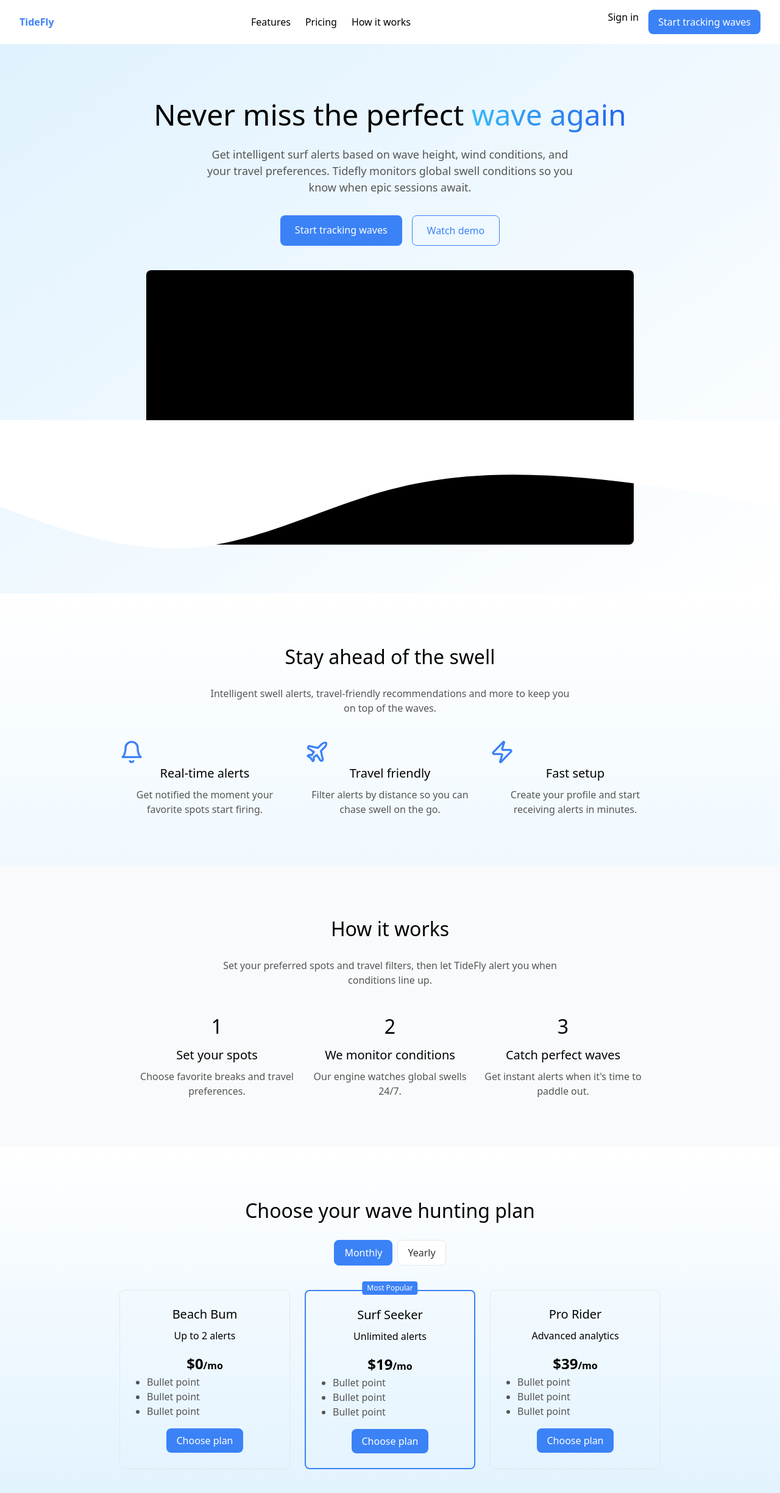
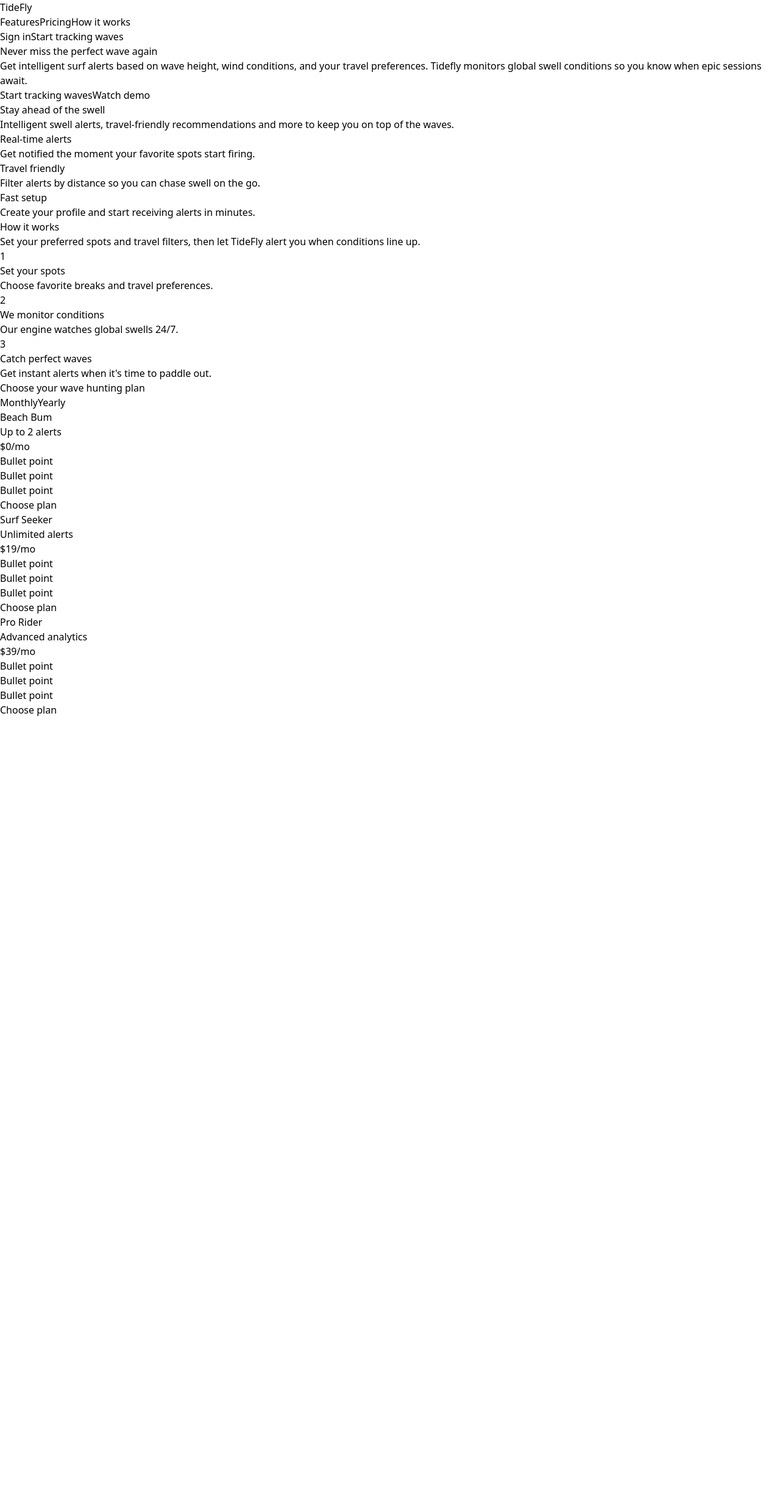
Before and after one commit to arincon000/TideFly, a Next.js app in the folder vercel-app/: page / in a window 1280 px wide. Shown: the top 2448 px of the page at 61% size. After the commit the page ends 1176 px from the top, so only its background shows below. Built offline with nearby package versions, Linux system fonts and the light colour scheme.

Commit message:
chore: simplify landing page

```diff
--- a/vercel-app/app/page.tsx
+++ b/vercel-app/app/page.tsx
@@ -1,425 +1,126 @@
 "use client";
 
 import { useState } from "react";
-import { Bell, Plane, Zap } from "lucide-react";
 
 export default function LandingPage() {
   const [billing, setBilling] = useState<"monthly" | "yearly">("monthly");
 
   return (
     <div>
-      <nav
-        style={{
-          display: "flex",
-          justifyContent: "space-between",
-          alignItems: "center",
-          padding: "16px 32px",
-        }}
-      >
-        <div style={{ fontWeight: 700, color: "#3b82f6" }}>TideFly</div>
-        <div style={{ display: "flex", gap: 24 }}>
+      <nav>
+        <div>TideFly</div>
+        <div>
           <a href="#features">Features</a>
           <a href="#pricing">Pricing</a>
           <a href="#how">How it works</a>
         </div>
-        <div style={{ display: "flex", gap: 16 }}>
-          <a href="/auth?view=sign_in" style={{ textDecoration: "none" }}>
-            Sign in
-          </a>
-          <a
-            href="/auth?view=sign_up"
-            style={{
-              padding: "8px 16px",
-              background: "#3b82f6",
-              color: "white",
-              borderRadius: 8,
-              textDecoration: "none",
-            }}
-          >
-            Start tracking waves
-          </a>
+        <div>
+          <a href="/auth?view=sign_in">Sign in</a>
+          <a href="/auth?view=sign_up">Start tracking waves</a>
         </div>
       </nav>
-      <main
-        style={{
-          textAlign: "center",
-          padding: "80px 16px",
-          background: "linear-gradient(to bottom right,#e0f2fe,#ffffff)",
-          position: "relative",
-        }}
-      >
-        <h1 style={{ fontSize: 48, marginBottom: 16 }}>
-          Never miss the perfect
-          <span
-            style={{
-              background: "linear-gradient(to right,#38bdf8,#2563eb)",
-              WebkitBackgroundClip: "text",
-              color: "transparent",
-            }}
-          >
-            {" "}wave again
-          </span>
-        </h1>
-        <p
-          style={{
-            maxWidth: 600,
-            margin: "0 auto 32px",
-            color: "#555",
-            fontSize: 18,
-          }}
-        >
-          Get intelligent surf alerts based on wave height, wind conditions, and
-          your travel preferences. Tidefly monitors global swell conditions so
-          you know when epic sessions await.
+      <main>
+        <h1>Never miss the perfect wave again</h1>
+        <p>
+          Get intelligent surf alerts based on wave height, wind conditions,
+          and your travel preferences. Tidefly monitors global swell
+          conditions so you know when epic sessions await.
         </p>
-        <div
-          style={{
-            display: "flex",
-            justifyContent: "center",
-            gap: 16,
-            marginBottom: 40,
-          }}
-        >
-          <a
-            href="/auth?view=sign_up"
-            style={{
-              padding: "12px 24px",
-              background: "#3b82f6",
-              color: "white",
-              borderRadius: 8,
-              textDecoration: "none",
-            }}
-          >
-            Start tracking waves
-          </a>
-          <a
-            href="#"
-            style={{
-              padding: "12px 24px",
-              border: "1px solid #3b82f6",
-              color: "#3b82f6",
-              borderRadius: 8,
-              textDecoration: "none",
-            }}
-          >
-            Watch demo
-          </a>
+        <div>
+          <a href="/auth?view=sign_up">Start tracking waves</a>
+          <a href="#">Watch demo</a>
         </div>
-        <div
-          style={{
-            maxWidth: 800,
-            margin: "0 auto",
-            aspectRatio: "16 / 9",
-            background: "#000",
-            borderRadius: 8,
-          }}
-        ></div>
-        <svg
-          viewBox="0 0 1440 320"
-          style={{ position: "absolute", bottom: 0, left: 0, width: "100%" }}
-        >
-          <path
-            fill="#ffffff"
-            d="M0,160L60,181.3C120,203,240,245,360,234.7C480,224,600,160,720,128C840,96,960,96,1080,106.7C1200,117,1320,139,1380,149.3L1440,160L1440,0L1380,0C1320,0,1200,0,1080,0C960,0,840,0,720,0C600,0,480,0,360,0C240,0,120,0,60,0L0,0Z"
-          ></path>
-        </svg>
       </main>
-      <section
-        id="features"
-        style={{
-          padding: "80px 16px",
-          background: "linear-gradient(to bottom,#ffffff,#f0f9ff)",
-        }}
-      >
-        <h2 style={{ textAlign: "center", fontSize: 32, marginBottom: 24 }}>
-          Stay ahead of the swell
-        </h2>
-        <p
-          style={{
-            textAlign: "center",
-            maxWidth: 600,
-            margin: "0 auto 40px",
-            color: "#555",
-          }}
-        >
-          Intelligent swell alerts, travel-friendly recommendations and more to
-          keep you on top of the waves.
+      <section id="features">
+        <h2>Stay ahead of the swell</h2>
+        <p>
+          Intelligent swell alerts, travel-friendly recommendations and more
+          to keep you on top of the waves.
         </p>
-        <div
-          style={{
-            display: "flex",
-            justifyContent: "center",
-            gap: 24,
-            flexWrap: "wrap",
-          }}
-        >
-          <div style={{ width: 280, textAlign: "center" }}>
-            <Bell size={40} color="#3b82f6" />
-            <h3 style={{ fontSize: 20, marginBottom: 8 }}>Real-time alerts</h3>
-            <p style={{ color: "#555" }}>
-              Get notified the moment your favorite spots start firing.
-            </p>
+        <div>
+          <div>
+            <h3>Real-time alerts</h3>
+            <p>Get notified the moment your favorite spots start firing.</p>
           </div>
-          <div style={{ width: 280, textAlign: "center" }}>
-            <Plane size={40} color="#3b82f6" />
-            <h3 style={{ fontSize: 20, marginBottom: 8 }}>Travel friendly</h3>
-            <p style={{ color: "#555" }}>
-              Filter alerts by distance so you can chase swell on the go.
-            </p>
+          <div>
+            <h3>Travel friendly</h3>
+            <p>Filter alerts by distance so you can chase swell on the go.</p>
           </div>
-          <div style={{ width: 280, textAlign: "center" }}>
-            <Zap size={40} color="#3b82f6" />
-            <h3 style={{ fontSize: 20, marginBottom: 8 }}>Fast setup</h3>
-            <p style={{ color: "#555" }}>
-              Create your profile and start receiving alerts in minutes.
-            </p>
+          <div>
+            <h3>Fast setup</h3>
+            <p>Create your profile and start receiving alerts in minutes.</p>
           </div>
         </div>
       </section>
-      <section
-        id="how"
-        style={{ padding: "80px 16px", background: "#f8fafc" }}
-      >
-        <h2 style={{ textAlign: "center", fontSize: 32, marginBottom: 24 }}>
-          How it works
-        </h2>
-        <p
-          style={{ textAlign: "center", maxWidth: 600, margin: "0 auto 40px", color: "#555" }}
-        >
-          Set your preferred spots and travel filters, then let TideFly alert you
-          when conditions line up.
+      <section id="how">
+        <h2>How it works</h2>
+        <p>
+          Set your preferred spots and travel filters, then let TideFly alert
+          you when conditions line up.
         </p>
-        <div
-          style={{
-            display: "flex",
-            justifyContent: "center",
-            gap: 24,
-            flexWrap: "wrap",
-          }}
-        >
-          <div style={{ width: 260, textAlign: "center" }}>
-            <div style={{ fontSize: 32, marginBottom: 8 }}>1</div>
-            <h3 style={{ fontSize: 20, marginBottom: 8 }}>Set your spots</h3>
-            <p style={{ color: "#555" }}>
-              Choose favorite breaks and travel preferences.
-            </p>
+        <div>
+          <div>
+            <div>1</div>
+            <h3>Set your spots</h3>
+            <p>Choose favorite breaks and travel preferences.</p>
           </div>
-          <div style={{ width: 260, textAlign: "center" }}>
-            <div style={{ fontSize: 32, marginBottom: 8 }}>2</div>
-            <h3 style={{ fontSize: 20, marginBottom: 8 }}>We monitor conditions</h3>
-            <p style={{ color: "#555" }}>
-              Our engine watches global swells 24/7.
-            </p>
+          <div>
+            <div>2</div>
+            <h3>We monitor conditions</h3>
+            <p>Our engine watches global swells 24/7.</p>
           </div>
-          <div style={{ width: 260, textAlign: "center" }}>
-            <div style={{ fontSize: 32, marginBottom: 8 }}>3</div>
-            <h3 style={{ fontSize: 20, marginBottom: 8 }}>Catch perfect waves</h3>
-            <p style={{ color: "#555" }}>
-              Get instant alerts when it's time to paddle out.
-            </p>
+          <div>
+            <div>3</div>
+            <h3>Catch perfect waves</h3>
+            <p>Get instant alerts when it's time to paddle out.</p>
           </div>
         </div>
       </section>
-      <section
-        id="pricing"
-        style={{
-          padding: "80px 16px",
-          background: "linear-gradient(to top,#e0f2fe,#ffffff)",
-        }}
-      >
-        <h2 style={{ textAlign: "center", fontSize: 32, marginBottom: 24 }}>
-          Choose your wave hunting plan
-        </h2>
-        <div
-          style={{
-            display: "flex",
-            justifyContent: "center",
-            gap: 8,
-            marginBottom: 40,
-          }}
-        >
-          <button
-            onClick={() => setBilling("monthly")}
-            style={{
-              padding: "8px 16px",
-              borderRadius: 8,
-              border:
-                billing === "monthly" ? "1px solid #3b82f6" : "1px solid #e5e7eb",
-              background: billing === "monthly" ? "#3b82f6" : "white",
-              color: billing === "monthly" ? "white" : "#333",
-            }}
-          >
-            Monthly
-          </button>
-          <button
-            onClick={() => setBilling("yearly")}
-            style={{
-              padding: "8px 16px",
-              borderRadius: 8,
-              border:
-                billing === "yearly" ? "1px solid #3b82f6" : "1px solid #e5e7eb",
-              background: billing === "yearly" ? "#3b82f6" : "white",
-              color: billing === "yearly" ? "white" : "#333",
-            }}
-          >
-            Yearly
-          </button>
+      <section id="pricing">
+        <h2>Choose your wave hunting plan</h2>
+        <div>
+          <button onClick={() => setBilling("monthly")}>Monthly</button>
+          <button onClick={() => setBilling("yearly")}>Yearly</button>
         </div>
-        <div
-          style={{
-            display: "flex",
-            justifyContent: "center",
-            gap: 24,
-            flexWrap: "wrap",
-          }}
-        >
-          <div
-            style={{
-              border: "1px solid #e5e7eb",
-              borderRadius: 8,
-              padding: 24,
-              width: 280,
-              textAlign: "center",
-            }}
-          >
-            <h3 style={{ fontSize: 20, marginBottom: 8 }}>Beach Bum</h3>
-            <p style={{ marginBottom: 16 }}>Up to 2 alerts</p>
-            <p style={{ fontSize: 24, fontWeight: 600 }}>
-              ${billing === "monthly" ? "0" : "0"}
-              <span style={{ fontSize: 16 }}>
-                /{billing === "monthly" ? "mo" : "yr"}
-              </span>
+        <div>
+          <div>
+            <h3>Beach Bum</h3>
+            <p>Up to 2 alerts</p>
+            <p>
+              ${billing === "monthly" ? "0" : "0"}/{billing === "monthly" ? "mo" : "yr"}
             </p>
-            <ul
-              style={{
-                textAlign: "left",
-                listStyle: "disc",
-                paddingLeft: 20,
-                color: "#555",
-              }}
-            >
+            <ul>
               <li>Bullet point</li>
               <li>Bullet point</li>
               <li>Bullet point</li>
             </ul>
-            <a
-              href="/auth?view=sign_up"
-              style={{
-                marginTop: 16,
-                display: "inline-block",
-                padding: "8px 16px",
-                background: "#3b82f6",
-                color: "white",
-                borderRadius: 8,
-                textDecoration: "none",
-              }}
-            >
-              Choose plan
-            </a>
+            <a href="/auth?view=sign_up">Choose plan</a>
           </div>
-          <div
-            style={{
-              position: "relative",
-              border: "2px solid #3b82f6",
-              borderRadius: 8,
-              padding: 24,
-              width: 280,
-              textAlign: "center",
-            }}
-          >
-            <div
-              style={{
-                position: "absolute",
-                top: -16,
-                left: "50%",
-                transform: "translateX(-50%)",
-                background: "#3b82f6",
-                color: "white",
-                padding: "2px 8px",
-                borderRadius: 4,
-                fontSize: 12,
-              }}
-            >
-              Most Popular
-            </div>
-            <h3 style={{ fontSize: 20, marginBottom: 8 }}>Surf Seeker</h3>
-            <p style={{ marginBottom: 16 }}>Unlimited alerts</p>
-            <p style={{ fontSize: 24, fontWeight: 600 }}>
-              ${billing === "monthly" ? "19" : "190"}
-              <span style={{ fontSize: 16 }}>
-                /{billing === "monthly" ? "mo" : "yr"}
-              </span>
+          <div>
+            <h3>Surf Seeker</h3>
+            <p>Unlimited alerts</p>
+            <p>
+              ${billing === "monthly" ? "19" : "190"}/{billing === "monthly" ? "mo" : "yr"}
             </p>
-            <ul
-              style={{
-                textAlign: "left",
-                listStyle: "disc",
-                paddingLeft: 20,
-                color: "#555",
-              }}
-            >
+            <ul>
               <li>Bullet point</li>
               <li>Bullet point</li>
               <li>Bullet point</li>
             </ul>
-            <a
-              href="/auth?view=sign_up"
-              style={{
-                marginTop: 16,
-                display: "inline-block",
-                padding: "8px 16px",
-                background: "#3b82f6",
-                color: "white",
-                borderRadius: 8,
-                textDecoration: "none",
-              }}
-            >
-              Choose plan
-            </a>
+            <a href="/auth?view=sign_up">Choose plan</a>
           </div>
-          <div
-            style={{
-              border: "1px solid #e5e7eb",
-              borderRadius: 8,
-              padding: 24,
-              width: 280,
-              textAlign: "center",
-            }}
-          >
-            <h3 style={{ fontSize: 20, marginBottom: 8 }}>Pro Rider</h3>
-            <p style={{ marginBottom: 16 }}>Advanced analytics</p>
-            <p style={{ fontSize: 24, fontWeight: 600 }}>
-              ${billing === "monthly" ? "39" : "390"}
-              <span style={{ fontSize: 16 }}>
-                /{billing === "monthly" ? "mo" : "yr"}
-              </span>
+          <div>
+            <h3>Pro Rider</h3>
+            <p>Advanced analytics</p>
+            <p>
+              ${billing === "monthly" ? "39" : "390"}/{billing === "monthly" ? "mo" : "yr"}
             </p>
-            <ul
-              style={{
-                textAlign: "left",
-                listStyle: "disc",
-                paddingLeft: 20,
-                color: "#555",
-              }}
-            >
+            <ul>
               <li>Bullet point</li>
               <li>Bullet point</li>
               <li>Bullet point</li>
             </ul>
-            <a
-              href="/auth?view=sign_up"
-              style={{
-                marginTop: 16,
-                display: "inline-block",
-                padding: "8px 16px",
-                background: "#3b82f6",
-                color: "white",
-                borderRadius: 8,
-                textDecoration: "none",
-              }}
-            >
-              Choose plan
-            </a>
+            <a href="/auth?view=sign_up">Choose plan</a>
           </div>
         </div>
       </section>
```
